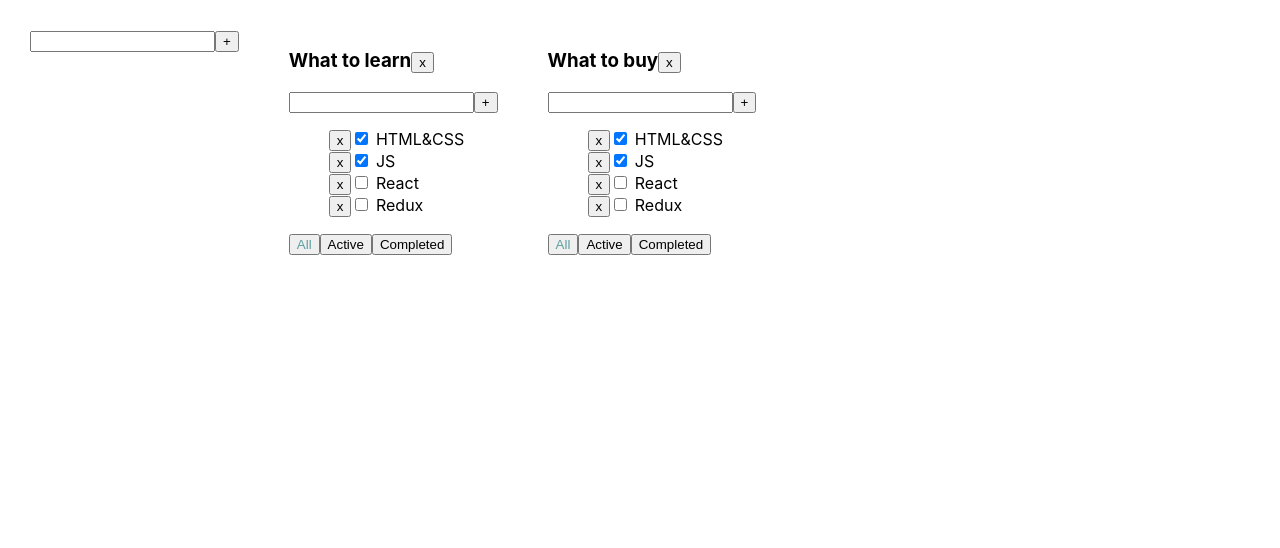
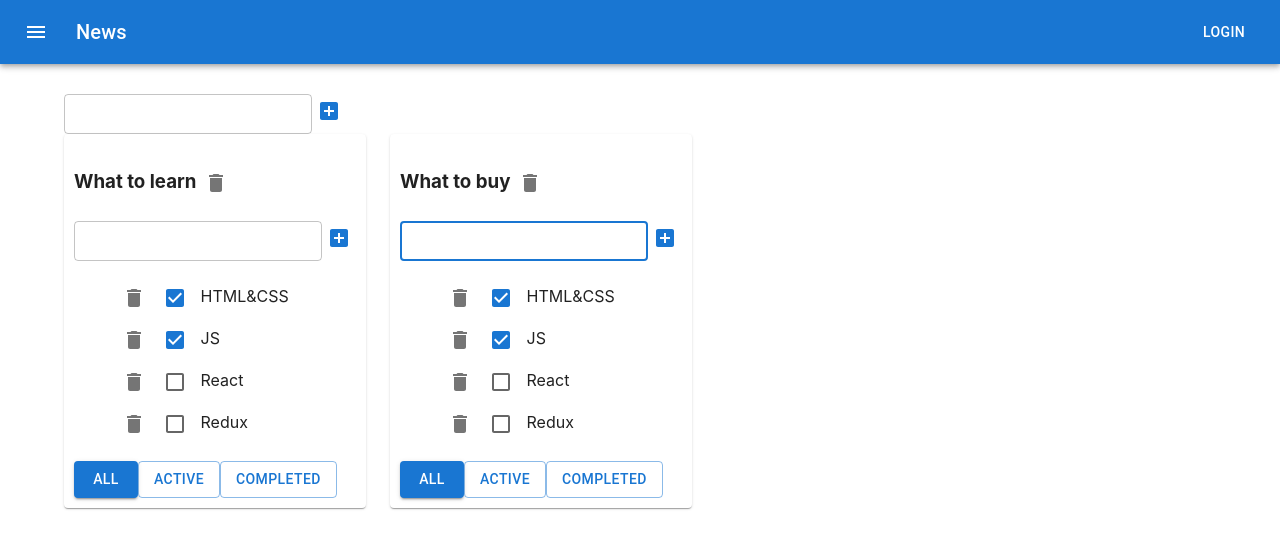
Before and after one commit to hrsk/classwork-todolist, a React (Create React App) app: page / in a window 1280 px wide. Shown: the top 548 px of the page. Built offline with nearby package versions, Linux system fonts and the light colour scheme.

Commit message:
material ui

```diff
--- a/src/App.css
+++ b/src/App.css
@@ -3,9 +3,9 @@
   display: flex;
 }
 
-.App > div {
-  margin-right: 50px;
-}
+/*.App > div {*/
+/*  margin-right: 50px;*/
+/*}*/
 
 .active {
   color: cadetblue;
--- a/src/App.tsx
+++ b/src/App.tsx
@@ -12,6 +12,8 @@ import {
 } from "./state/reducers/todolist-reducer";
 import {useDispatch, useSelector} from "react-redux";
 import {AppStateType} from "./state/store";
+import {ButtonAppBar} from "./AppBarComponent";
+import {Container, Grid, Paper} from '@mui/material';
 
 export const App = () => {
 
@@ -58,15 +60,23 @@ export const App = () => {
     }
 
     return (
+        <>
+            <ButtonAppBar/>
             <div className="App">
+                <Container fixed>
+                    <Grid container>
                         <InputWithButton value={value}
                                          setValue={setValue}
                                          callbackButtonHandler={addTodolistCallback}
                                          name={'+'}
                         />
+                    </Grid>
+                    <Grid container spacing={3}>
                         {
                             lists.map(todolist => {
                                     return (
+                                        <Grid item>
+                                            <Paper style={{padding: '10px'}}>
                                                 <Todolist key={todolist.id}
                                                           todolistId={todolist.id}
                                                           title={todolist.title}
@@ -80,9 +90,14 @@ export const App = () => {
                                                           changeTaskTitle={changeTaskTitle}
                                                           changeTodolistTitle={changeTodolistTitle}
                                                 />
+                                            </Paper>
+                                        </Grid>
                                     )
                                 }
                             )}
+                    </Grid>
+                </Container>
             </div>
+        </>
     );
 }
--- /dev/null
+++ b/src/AppBarComponent.tsx
@@ -0,0 +1,32 @@
+import * as React from 'react';
+import AppBar from '@mui/material/AppBar';
+import Box from '@mui/material/Box';
+import Toolbar from '@mui/material/Toolbar';
+import Typography from '@mui/material/Typography';
+import Button from '@mui/material/Button';
+import IconButton from '@mui/material/IconButton';
+import MenuIcon from '@mui/icons-material/Menu';
+
+export const ButtonAppBar = () => {
+    return (
+        <Box sx={{ flexGrow: 1 }}>
+            <AppBar position="static">
+                <Toolbar>
+                    <IconButton
+                        size="large"
+                        edge="start"
+                        color="inherit"
+                        aria-label="menu"
+                        sx={{ mr: 2 }}
+                    >
+                        <MenuIcon />
+                    </IconButton>
+                    <Typography variant="h6" component="div" sx={{ flexGrow: 1 }}>
+                        News
+                    </Typography>
+                    <Button color="inherit">Login</Button>
+                </Toolbar>
+            </AppBar>
+        </Box>
+    );
+}
--- a/src/Todolist.tsx
+++ b/src/Todolist.tsx
@@ -1,9 +1,12 @@
 import React, {useState} from "react";
-import {FilterValuesType, TasksType, TaskType} from "./index";
+import {FilterValuesType, TasksType} from "./index";
 import {InputWithButton} from "./input_with_button/InputWithButton";
 import {EditableSpan} from "./editable_span/EditableSpan";
 import {useSelector} from "react-redux";
 import {AppStateType} from "./state/store";
+import {Button, Checkbox} from "@mui/material";
+import {Delete} from '@mui/icons-material'
+import {IconButton} from '@mui/material'
 
 type PropsType = {
     todolistId: string
@@ -68,7 +71,10 @@ export const Todolist = (props: PropsType) => {
             <h3>
                 <EditableSpan value={props.title} callback={changeTodolistTitleCallbackHandler}/>
                 {/*{props.title}*/}
-                <button onClick={removeTodolist}>x</button>
+                <IconButton onClick={removeTodolist}>
+                    <Delete/>
+                </IconButton>
+                {/*<button onClick={removeTodolist}>x</button>*/}
             </h3>
             <InputWithButton value={value} setValue={setValue} callbackButtonHandler={addTask} name={'+'}/>
             <ul style={{listStyle: 'none'}}>
@@ -76,10 +82,15 @@ export const Todolist = (props: PropsType) => {
                     filteredTasks.map(task => {
                             return (
                                 <li key={task.id}>
-                                    <button onClick={() => removeTask(task.id)}>x</button>
-                                    <input type="checkbox"
-                                           checked={task.isDone}
-                                           onChange={(e) => changeTaskStatus(task.id, e.currentTarget.checked)}/>
+                                    <IconButton onClick={() => removeTask(task.id)}>
+                                        <Delete/>
+                                    </IconButton>
+                                    {/*<button onClick={() => removeTask(task.id)}>x</button>*/}
+                                    {/*<input type="checkbox"*/}
+                                    {/*       checked={task.isDone}*/}
+                                    {/*       onChange={(e) => changeTaskStatus(task.id, e.currentTarget.checked)}/>*/}
+                                    <Checkbox checked={task.isDone}
+                                              onChange={(e) => changeTaskStatus(task.id, e.currentTarget.checked)}/>
                                     <EditableSpan value={task.title}
                                                   callback={(value) => changeTaskTitleCallbackHandler(task.id, value)}/>
                                 </li>
@@ -89,16 +100,25 @@ export const Todolist = (props: PropsType) => {
                 }
             </ul>
             <div>
-                <button className={props.filter === 'All' ? 'active' : ''}
-                        onClick={() => changeTaskFilter('All')}>All
-                </button>
-                <button className={props.filter === 'Active' ? 'active' : ''}
-                        onClick={() => changeTaskFilter('Active')}>Active
-                </button>
-                <button className={props.filter === 'Completed' ? 'active' : ''}
-                        onClick={() => changeTaskFilter('Completed')}>Completed
-                </button>
+                <Button variant={props.filter === 'All' ? 'contained' : 'outlined'}
+                        onClick={() => changeTaskFilter('All')}>All</Button>
+                <Button variant={props.filter === 'Active' ? 'contained' : 'outlined'}
+                        onClick={() => changeTaskFilter('Active')}>Active</Button>
+                <Button variant={props.filter === 'Completed' ? 'contained' : 'outlined'}
+                        onClick={() => changeTaskFilter('Completed')}>Completed</Button>
             </div>
+            {/*<div>*/}
+            {/*    */}
+            {/*    <button className={props.filter === 'All' ? 'active' : ''}*/}
+            {/*            onClick={() => changeTaskFilter('All')}>All*/}
+            {/*    </button>*/}
+            {/*    <button className={props.filter === 'Active' ? 'active' : ''}*/}
+            {/*            onClick={() => changeTaskFilter('Active')}>Active*/}
+            {/*    </button>*/}
+            {/*    <button className={props.filter === 'Completed' ? 'active' : ''}*/}
+            {/*            onClick={() => changeTaskFilter('Completed')}>Completed*/}
+            {/*    </button>*/}
+            {/*</div>*/}
         </div>
     )
 }
--- a/src/input_with_button/InputWithButton.tsx
+++ b/src/input_with_button/InputWithButton.tsx
@@ -1,6 +1,6 @@
 import React, {useState} from 'react';
 import {Input} from "./input/Input";
-import {Button} from "./button/Button";
+import {ButtonComponent} from "./button/Button";
 
 type PropsType = {
     value: string
@@ -20,10 +20,10 @@ export const InputWithButton = (props: PropsType) => {
                    callback={props.setValue}
                    keyPressCallback={props.callbackButtonHandler}
             />
-            <Button name={props.name}
-                    value={props.value}
-                    setError={setError}
-                    callback={props.callbackButtonHandler}
+            <ButtonComponent name={props.name}
+                             value={props.value}
+                             setError={setError}
+                             callback={props.callbackButtonHandler}
             />
         </div>
     );
--- a/src/input_with_button/button/Button.tsx
+++ b/src/input_with_button/button/Button.tsx
@@ -1,10 +1,13 @@
+import {AddBox} from "@mui/icons-material"
+import {IconButton} from "@mui/material"
+
 type PropsType = {
     name: string
     value: string
     callback: () => void
     setError: (error: string) => void
 }
-export const Button = (props: PropsType) => {
+export const ButtonComponent = (props: PropsType) => {
 
     const onClickHandler = () => {
         if (props.value.trim() !== '') {
@@ -16,6 +19,12 @@ export const Button = (props: PropsType) => {
     }
 
     return (
-        <button onClick={onClickHandler}>{props.name}</button>
+        <IconButton onClick={onClickHandler} color={'primary'} size={'small'}>
+            <AddBox/>
+        </IconButton>
+        // <Button style={{maxWidth: '30px', maxHeight: '30px', minWidth: '30px', minHeight: '30px'}}
+        //         variant={'outlined'}
+        //         onClick={onClickHandler}>{props.name}</Button>
+        // <button onClick={onClickHandler}>{props.name}</button>
     )
 }
--- a/src/input_with_button/input/Input.tsx
+++ b/src/input_with_button/input/Input.tsx
@@ -1,4 +1,5 @@
-import {ChangeEvent, KeyboardEvent} from "react";
+import {TextField} from "@mui/material";
+import React, {ChangeEvent, KeyboardEvent} from "react";
 
 type PropsType = {
     value: string
@@ -25,16 +26,24 @@ export const Input = (props: PropsType) => {
 
     return (
         <>
-            <input style={props.error ? {borderColor: 'crimson'} : {color: 'black'}}
-                   value={props.value}
-                   onChange={onChangeHandler}
-                   onKeyDown={onKeyPressHandler}
-            />
-            {
-                props.error
-                    ? <div style={{color: 'crimson'}}>{props.error}</div>
-                    : null
-            }
+            <TextField error={!!props.error}
+                       size={'small'}
+                       value={props.value}
+                       onChange={onChangeHandler}
+                       onKeyDown={onKeyPressHandler}
+                       autoFocus
+                       label={props.error}/>
+
+            {/*<input style={props.error ? {borderColor: 'crimson'} : {color: 'black'}}*/}
+            {/*       value={props.value}*/}
+            {/*       onChange={onChangeHandler}*/}
+            {/*       onKeyDown={onKeyPressHandler}*/}
+            {/*/>*/}
+            {/*{*/}
+            {/*    props.error*/}
+            {/*        ? <div style={{color: 'crimson'}}>{props.error}</div>*/}
+            {/*        : null*/}
+            {/*}*/}
         </>
     )
 }
```
Also changed, not shown: src/editable_span/EditableSpan.tsx (+22 -13 lines). Lines whose indentation alone changed are shown as unchanged.
